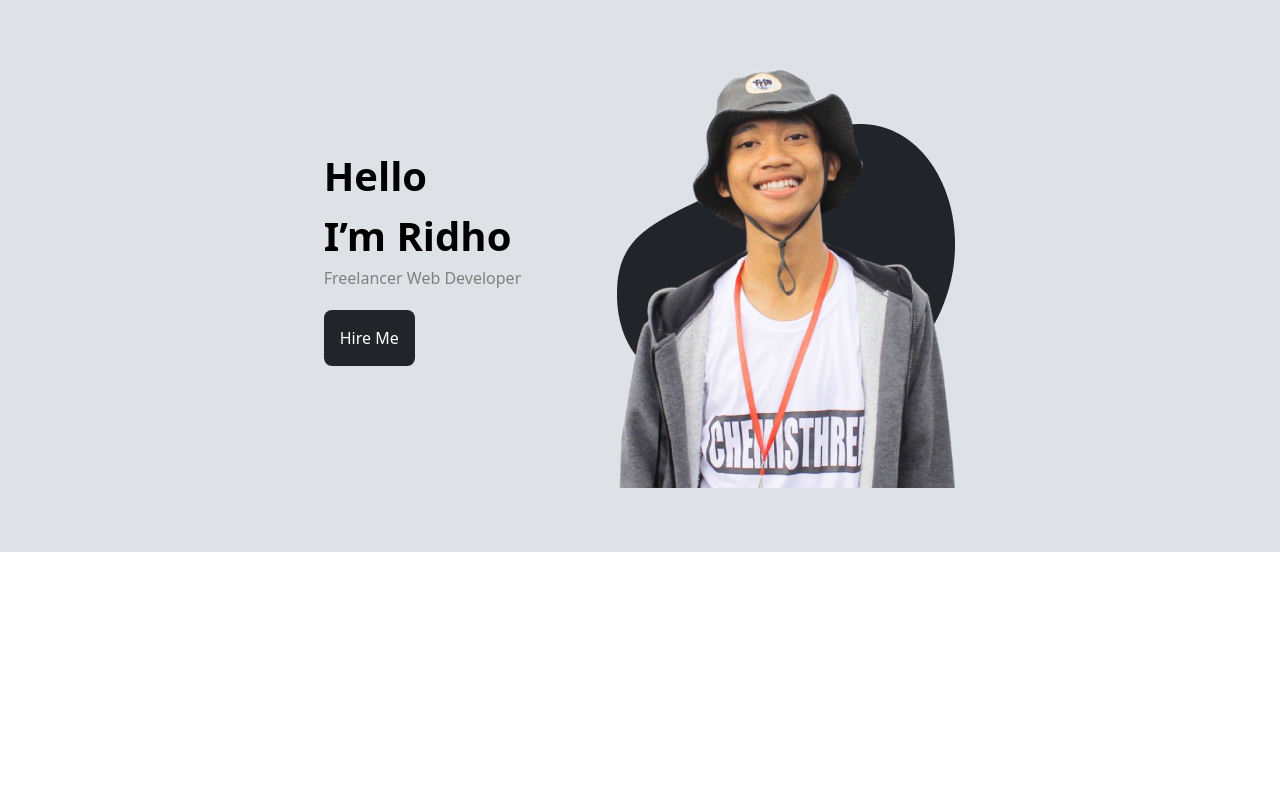
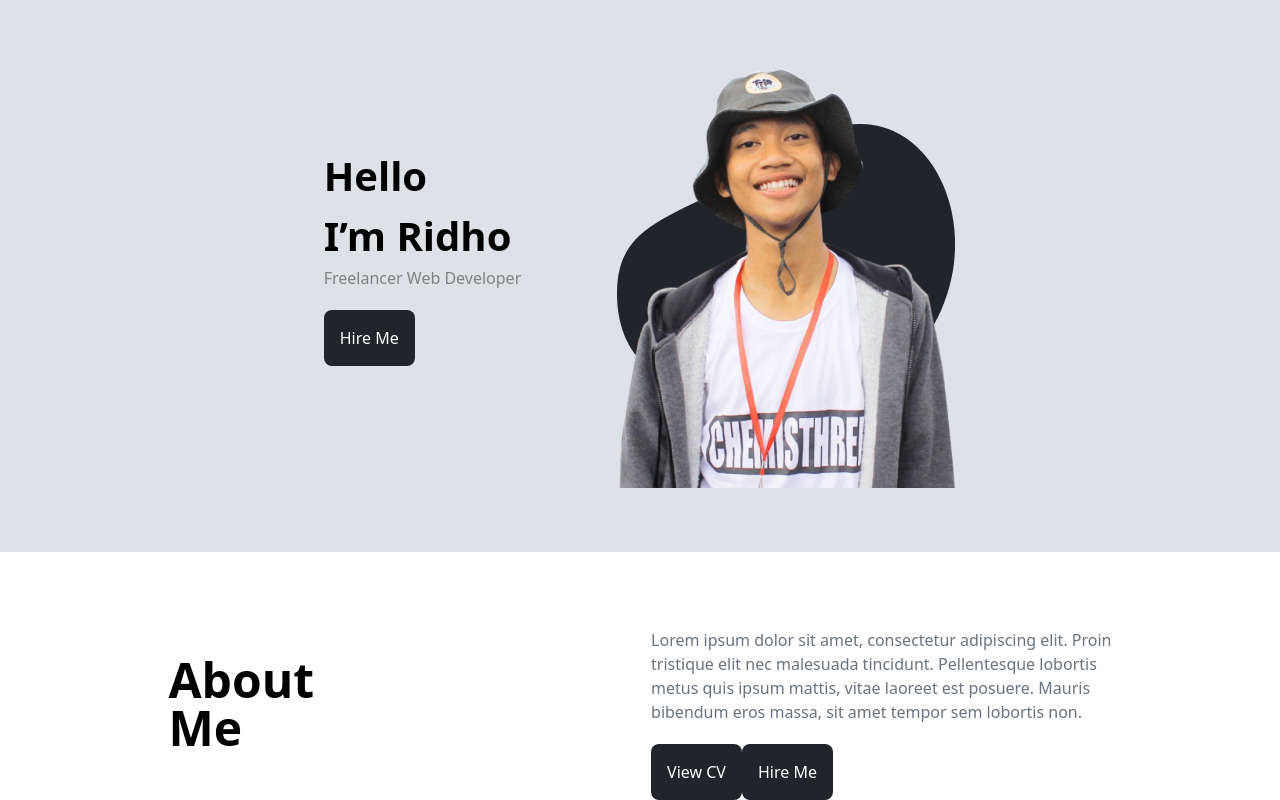
Before and after one commit to wedadosama/R-With-React, a React (Create React App) app: page / in a window 1280 px wide. Shown: the part 168-968 px from the top of the page. Before the commit the page ends 800 px from the top, so only its background shows below. Built offline with nearby package versions, Linux system fonts and the light colour scheme.

Commit message:
Add:Section About AS and Button

```diff
--- a/src/App.js
+++ b/src/App.js
@@ -1,4 +1,4 @@
-
+import About from "./components/About";
 import Hero from "./components/Hero";
 import Header from "./components/layouts/Header";
 
@@ -7,7 +7,7 @@ function App() {
     <>
       <Header />
       <Hero />
-
+      <About/>
     </>
   );
 }
--- /dev/null
+++ b/src/components/About.jsx
@@ -0,0 +1,30 @@
+import Button from "./Button";
+
+function About() {
+  return (
+    <section id="About US">
+      <div className="container flex items-center justify-around flex-wrap mt-14">
+        <div className="About-text">
+          <h2 className="text-5xl font-bold">
+            About
+            <br />
+            Me
+          </h2>
+        </div>
+        <div className="tite gap-3">
+          <p className="text-base/6 mt-5 text-gray-500">
+            Lorem ipsum dolor sit amet, consectetur adipiscing elit. Proin<br></br>
+            tristique elit nec malesuada tincidunt. Pellentesque lobortis<br></br>
+            metus quis ipsum mattis, vitae laoreet est posuere. Mauris<br></br>
+            bibendum eros massa, sit amet tempor sem lobortis non.
+          </p>
+          <a className=" bg-[#212529] text-white rounded-lg mt-5 p-4 hover:bg-white hover:text-[#212529] inline-block" href="index.html">
+            View CV
+          </a>
+          <Button/>
+        </div>
+      </div>
+    </section>
+  );
+}
+export default About;
--- a/src/components/Button.jsx
+++ b/src/components/Button.jsx
@@ -1,7 +1,9 @@
 function Button() {
   return (
     <>
-      <button className="block  bg-[#212529] text-white rounded-lg mt-5 p-4">Hire Me</button>
+      <button className=" bg-[#212529] text-white rounded-lg mt-5 p-4 hover:bg-white hover:text-[#212529] inline-block" href="index.html">
+            Hire Me
+          </button>
     </>
   );
 }
```
